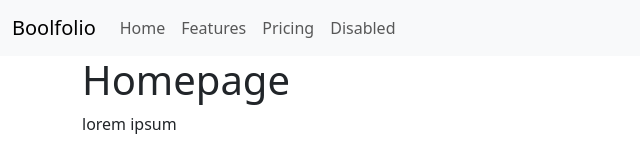
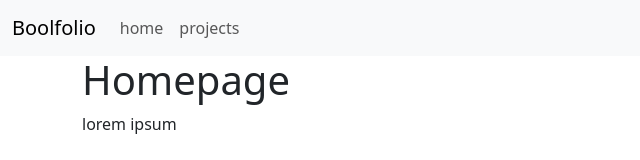
Before and after one commit to niccoloruberti/vite-boolfolio, a Vue app: page / in a window 1280 px wide. Shown: the top 160 px of the page, without its empty margins (0-640 px from the left). Built offline with nearby package versions, Linux system fonts and the light colour scheme.

Commit message:
aggiunti links pagine

```diff
--- a/src/components/AppHeader.vue
+++ b/src/components/AppHeader.vue
@@ -30,17 +30,10 @@ export default {
                 </button>
                 <div class="collapse navbar-collapse" id="navbarNav">
                     <ul class="navbar-nav">
-                        <li class="nav-item">
-                            <a class="nav-link" aria-current="page" href="#">Home</a>
-                        </li>
-                        <li class="nav-item">
-                            <a class="nav-link" href="#">Features</a>
-                        </li>
-                        <li class="nav-item">
-                            <a class="nav-link" href="#">Pricing</a>
-                        </li>
-                        <li class="nav-item">
-                            <a class="nav-link" aria-disabled="true">Disabled</a>
+                        <li class="nav-item" v-for="(item, index) in menuItems" :key="index">
+                            <router-link class="nav-link" :to="{ name: item.routeName }">
+                                {{ item.label }}
+                            </router-link>
                         </li>
                     </ul>
                 </div>
```
